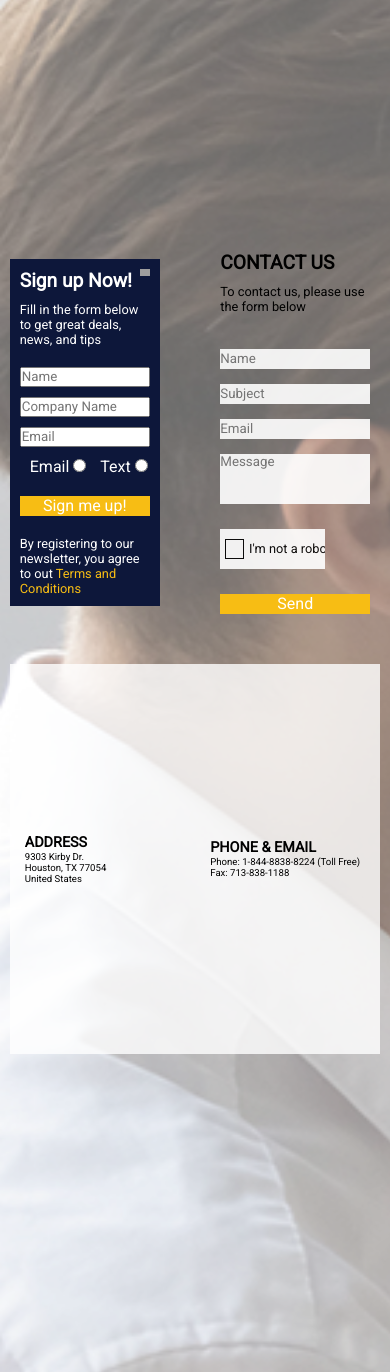
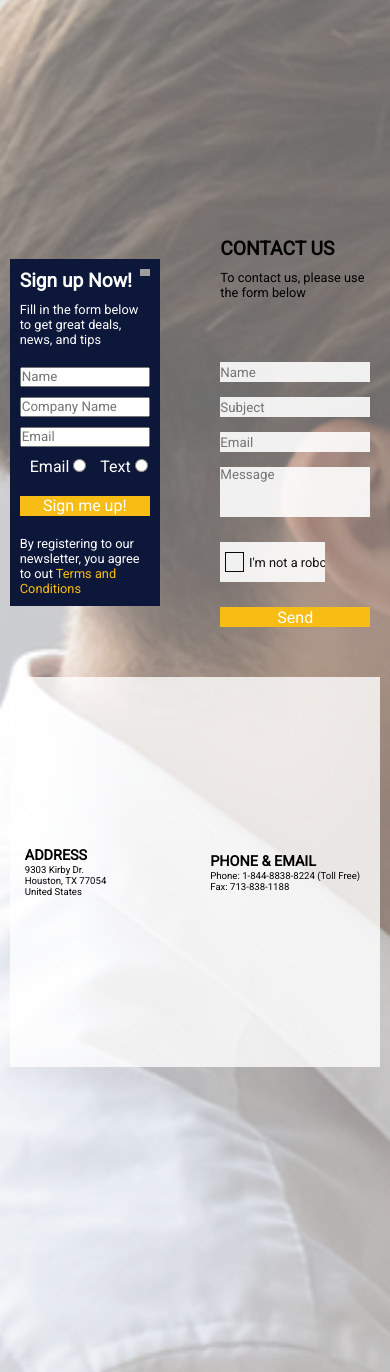
Before and after one commit to PFVNK/Competitive-Choice, a PHP site: page /index.html in a window 390 px wide. Shown: the part 1228-2600 px from the top of the page. Run offline with PHP 8.4, Linux system fonts and the light colour scheme; grey boxes are pictures that could not be loaded.

Commit message:
form styling

```diff
--- a/styles.css
+++ b/styles.css
@@ -576,6 +576,13 @@ textarea {
   .cc-contactus-form-container {
     width: 300px;
     margin-right: 5px;
+    display: flex;
+    flex-direction: column;
+    justify-content: space-between;
+  }
+
+  .cc-contactus-title {
+    height: 90px;
   }
 
   .cc-contactus-form textarea {
```
